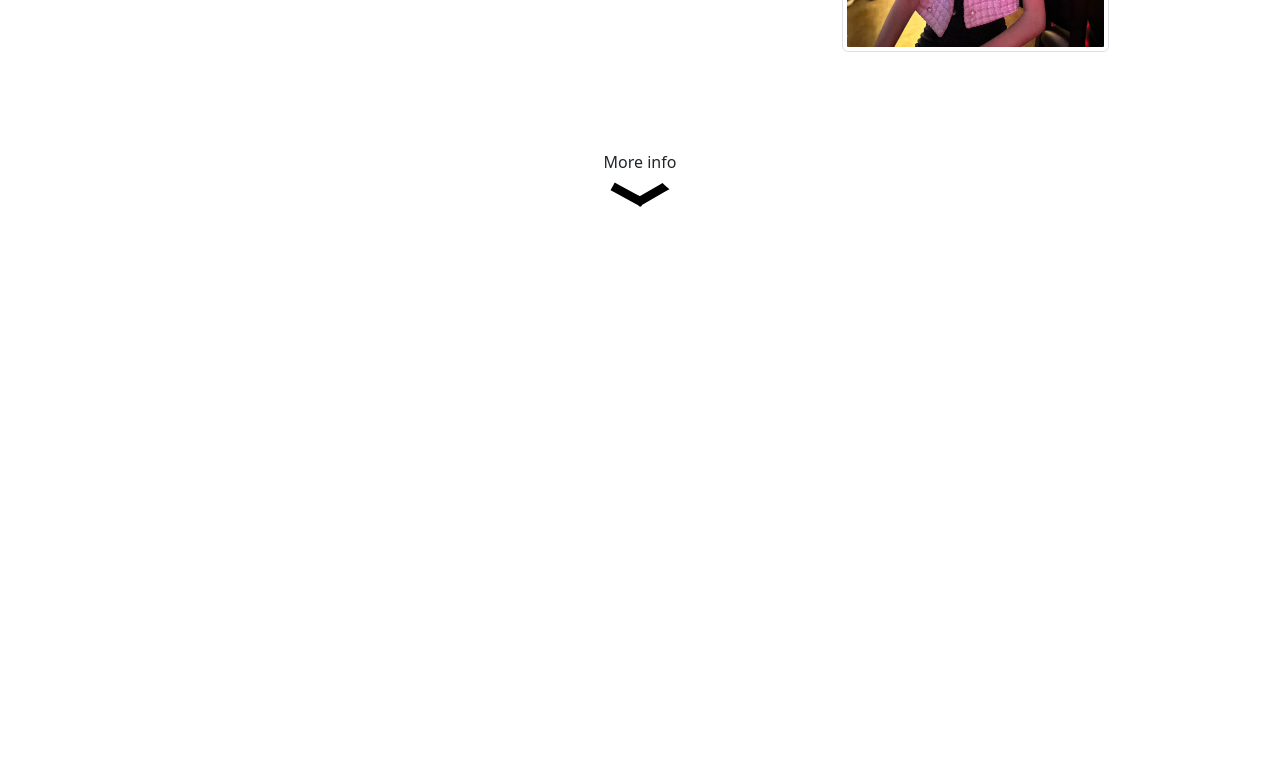
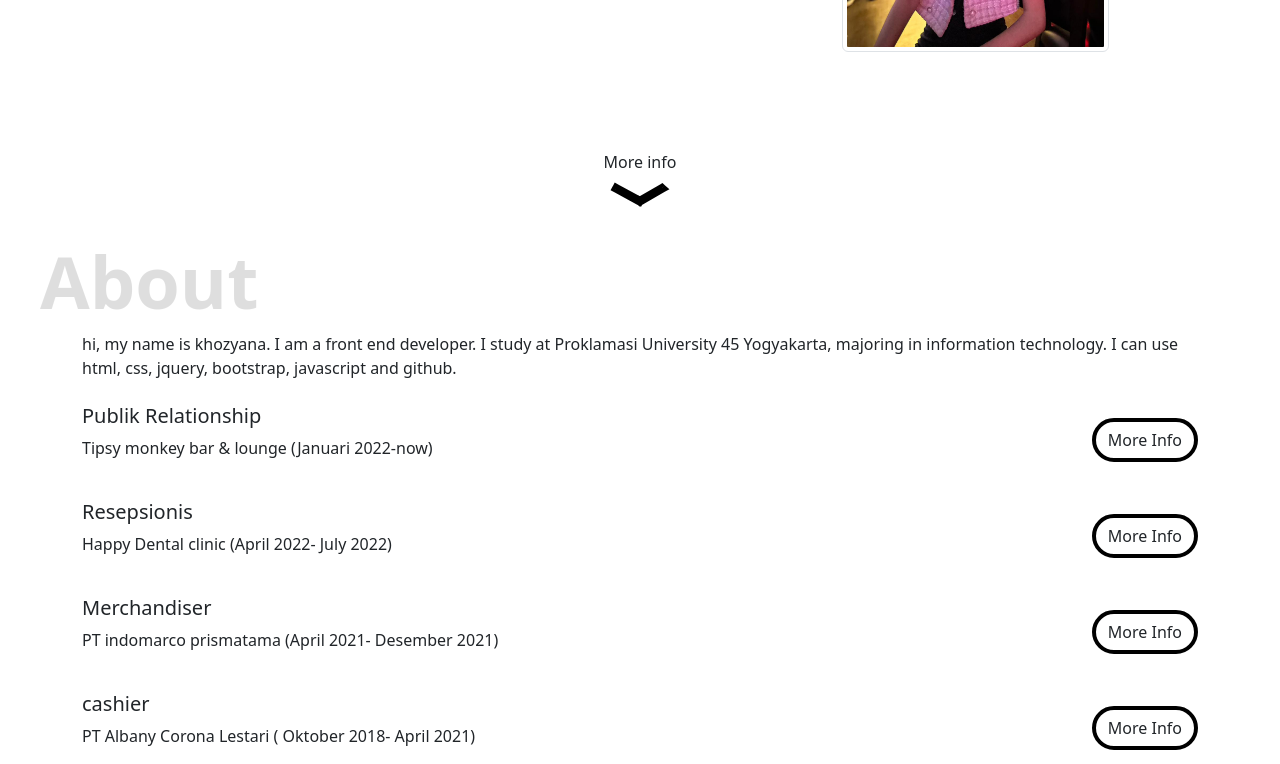
Before and after one commit to cozycale/khozyana.portofolio, a plain HTML site: page index.html in a window 1280 px wide. Shown: the part 488-1252 px from the top of the page. Before the commit the page ends 800 px from the top, so only its background shows below. Drawn offline with nearby package versions, Linux system fonts and the light colour scheme.

Commit message:
add about

```diff
--- a/index.html
+++ b/index.html
@@ -50,6 +50,51 @@
               <img id="arrow" class="mt-2" src="images/arrow.svg" alt="arrow icon">
           </div>
       </section>
+      <section id="about" class="about container">
+        <p>hi, my name is khozyana. I am a front end developer. I study at Proklamasi University 45 Yogyakarta, majoring in information technology. I can use html, css, jquery, bootstrap, javascript and github.</p>
+        <div class="about-exp">
+          <div class="about-exp-item">
+            <div class="about-exp-item-header">
+              <div>
+                <h5>Publik Relationship</h5>
+                <p>Tipsy monkey bar & lounge (Januari 2022-now)</p>
+              </div>
+              <button class="btn button" onclick="toggleDetail(event)">More Info</button>
+            </div>
+            <p class="about-exp-item-detail ">Relations with the press,Publicity.Corporate Communications, activities that include internal and external communications to enhance mutual understanding,Lobbying,Counseling.connecting interested parties in an organization/agency/company. Not just an ordinary relationship but an effective relationship between interested parties in order to achieve common interests.</p>
+          </div>
+          <div class="about-exp-item">
+            <div class="about-exp-item-header">
+              <div>
+                <h5>Resepsionis</h5>
+                <p>Happy Dental clinic (April 2022- July 2022)</p>
+              </div>
+              <button class="btn button" onclick="toggleDetail(event)">More Info</button>
+            </div>
+            <p class="about-exp-item-detail ">deciding which patients should see a doctor and how urgent their needs are.receive and examine information on guests who come to visit, listen to guest complaints, manage administrative records relating to incoming or outgoing guests, and receive and forward incoming letters to the intended party.</p>
+          </div>
+          <div class="about-exp-item">
+            <div class="about-exp-item-header">
+              <div>
+                <h5>Merchandiser</h5>
+                <p>PT indomarco prismatama (April 2021- Desember 2021)</p>
+              </div>
+              <button class="btn button" onclick="toggleDetail(event)">More Info</button>
+            </div>
+            <p class="about-exp-item-detail ">someone who arranges the layout of products to make it attractive for customers to buy in a store. Apart from that, a merchandiser also has to make sure the product arrives on time and work with the purchasing or sales team to estimate, plan, and monitor the stock of goods.</p>
+          </div>
+          <div class="about-exp-item">
+            <div class="about-exp-item-header">
+              <div>
+                <h5>cashier</h5>
+                <p>PT Albany Corona Lestari ( Oktober 2018- April 2021)</p>
+              </div>
+              <button class="btn button" onclick="toggleDetail(event)">More Info</button>
+            </div>
+            <p class="about-exp-item-detail ">carry out sales transactions, carry out the process of calculating stock taking. update prices of goods, and best before products. offer promos, deal with customers according to their type. apply the best service strategy to customers.</p>
+          </div>
+        </div>
+      </section>
     <script src="https://cdn.jsdelivr.net/npm/@popperjs/core@2.11.6/dist/umd/popper.min.js" integrity="sha384-oBqDVmMz9ATKxIep9tiCxS/Z9fNfEXiDAYTujMAeBAsjFuCZSmKbSSUnQlmh/jp3" crossorigin="anonymous"></script>
     <script src="https://cdn.jsdelivr.net/npm/bootstrap@5.3.0-alpha1/dist/js/bootstrap.min.js" integrity="sha384-mQ93GR66B00ZXjt0YO5KlohRA5SY2XofN4zfuZxLkoj1gXtW8ANNCe9d5Y3eG5eD" crossorigin="anonymous"></script>
     <script src="https://code.jquery.com/jquery-3.6.3.min.js" integrity="sha256-pvPw+upLPUjgMXY0G+8O0xUf+/Im1MZjXxxgOcBQBXU=" crossorigin="anonymous"></script>
--- a/main.js
+++ b/main.js
@@ -0,0 +1,13 @@
+function toggleDetail(e) {
+    const target = $(e.target)
+
+    if($(target).hasClass("active")) {
+        $(target).html("More Info").removeClass("active")
+    } else {
+        $(target).html("Less Info").addClass("active")
+    }
+
+    const item = $(target).parents(".about-exp-item")
+    const detail = $(item).children(".about-exp-item-detail")
+    $(detail).slideToggle()
+}
--- a/style.css
+++ b/style.css
@@ -1,5 +1,17 @@
 section {
     padding-top: 125px;
+    position: relative;
+}
+section::before {
+    z-index: -1;
+    content: '';
+    font-size: 72px;
+    color: grey;
+    opacity: 0.25;
+    position: absolute;
+    font-weight: 700;
+    top: 20px;
+    left: -30px;
 }
 .btn.button {
     border: 4px solid black;
@@ -29,6 +41,20 @@ section {
 #arrow {
     animation: 1s upDown infinite;
 }
+.about::before {
+    content: 'About';
+}
+.about-exp-item {
+    margin-top: 24px;
+}
+.about-exp-item-header {
+    display: flex;
+    align-items: center;
+    justify-content: space-between;
+}
+.about-exp-item-detail {
+    display: none;
+}
 @keyframes upDown {
     0% {
         transform: translateY(0);
```
